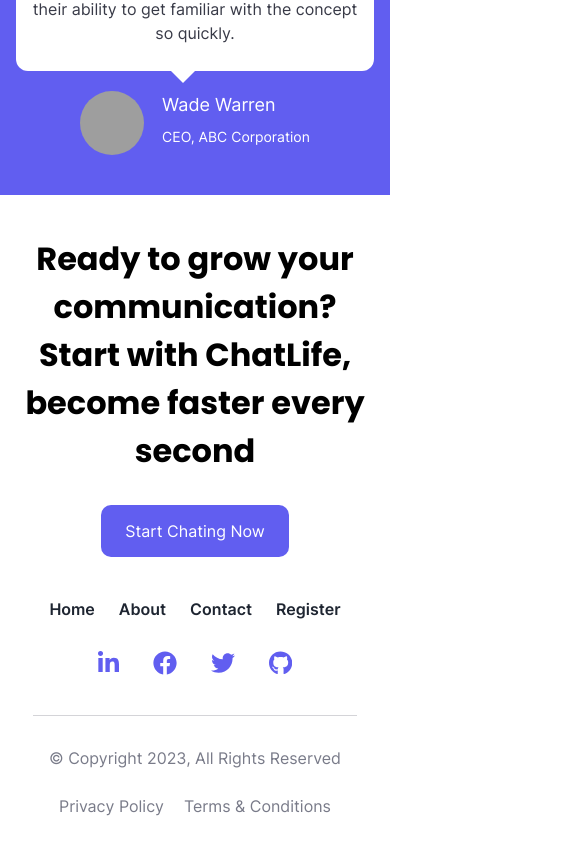
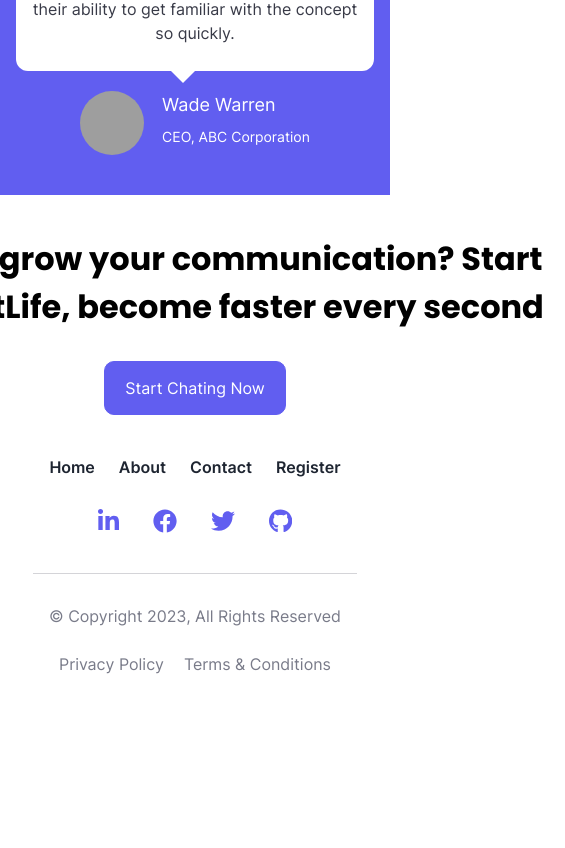
Before and after one commit to matintohidi/chat-app-client, a React (Create React App) app: page / in a window 390 px wide. Shown: the part 3249-4097 px from the top of the page, 565 px wide, since content can reach past the window. After the commit the page ends 3955 px from the top, so only its background shows below. Built offline with nearby package versions, Linux system fonts and the light colour scheme; grey boxes are pictures that could not be loaded.

Commit message:
fixed grow communication responsive design

```diff
--- a/src/components/public/landing/growCommunication.tsx
+++ b/src/components/public/landing/growCommunication.tsx
@@ -2,10 +2,13 @@
 
 const GrowCommunication : React.FC = () => {
     return (
-        <section className="px-6 py-10 flex flex-col items-center">
-            <h1 className="text-[2rem] font-PoppinsBold text-center">Ready to grow your communication? Start with ChatLife, become faster every second</h1>
+        <section className="px-6 py-10 flex flex-col items-center sm:px-14 md:px-32 lg:px-[6.5rem] 2xl:px-[9.5rem]">
+            <h1 className="text-[2rem] font-PoppinsBold text-center w-[740px] lg:flex lg:flex-col">
+                <span>Ready to grow your communication?</span>
+                <span> Start with ChatLife, become faster every second</span>
+            </h1>
 
-            <button className="px-6 py-3.5 text-white bg-primary rounded-[10px] font-InterRegular mt-[30px]">
+            <button className="px-5 py-3.5 border border-primary text-white bg-primary rounded-[10px] font-InterRegular mt-[30px] transition hover:bg-white hover:text-primary">
                 Start Chating Now
             </button>
         </section>
```
